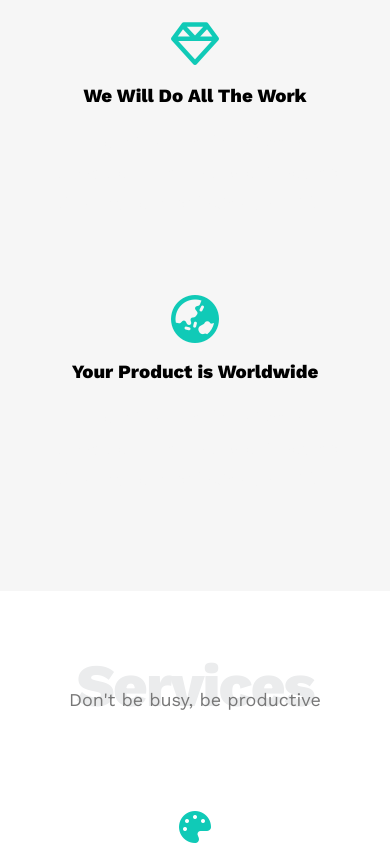
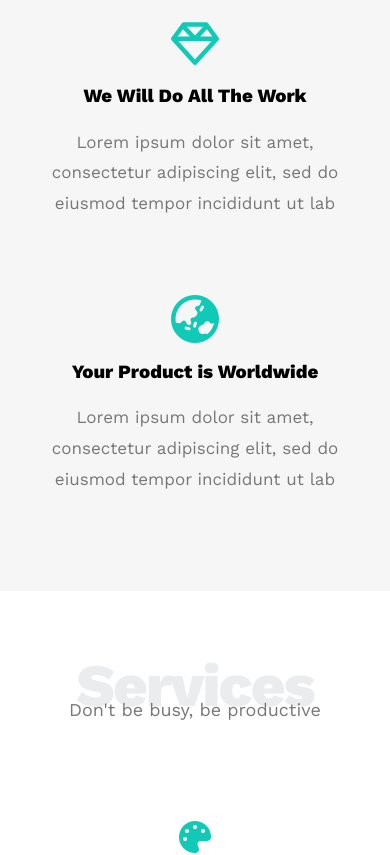
Before and after one commit to MahmoudMohamed197/HTML_And_CSS_Template_one, a plain HTML site: page index.html in a window 390 px wide. Shown: the part 1180-2035 px from the top of the page. Drawn offline with nearby package versions, Linux system fonts and the light colour scheme.

Commit message:
Update leon.css

```diff
--- a/css/leon.css
+++ b/css/leon.css
@@ -64,6 +64,7 @@ body {
   }
   .special-heading p {
     font-size: 18px;
+    margin-top: -20px;
   }
 }
 /* End Componenets */
@@ -152,7 +153,6 @@ body {
   padding-left: 25px;
 }
 /* End Header */
-
 /* Start Landing */
 .landing {
   background-image: url("../images/landing.jpg");
@@ -207,7 +207,7 @@ body {
 .features .container .feat p {
   line-height: 1.8;
   font-size: 17px;
-  color: var(--background-color);
+  color: #777;
 }
 /* End Features */
 /* Start Services */
```
